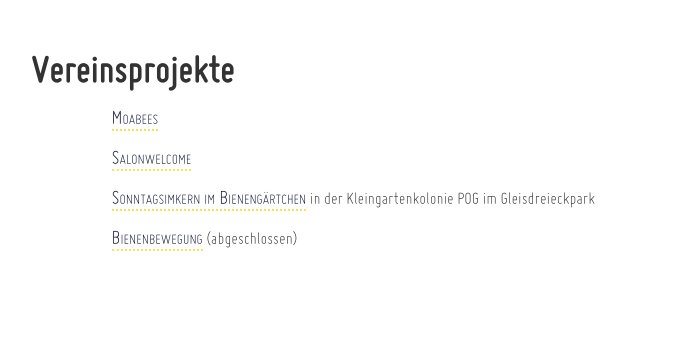
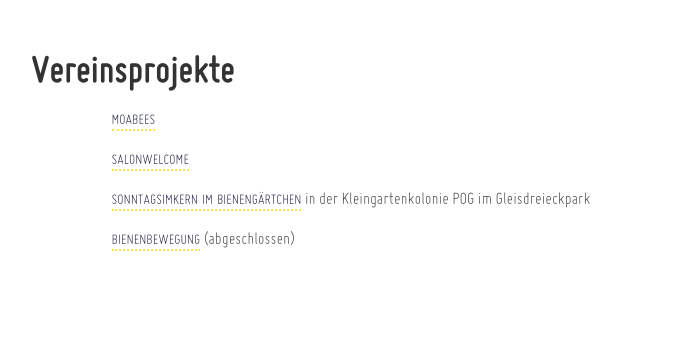
Before and after one commit to dieda/kwsb, a Jekyll site: the page built from index.html, in a window 1280 px wide. Shown: the part 764-1101 px from the top of the page, without its empty margins (251-937 px from the left). Built offline with Jekyll 4.4.1, drawn with Linux system fonts in a browser that asks for light colours.

```diff
--- a/index.html
+++ b/index.html
@@ -29,19 +29,19 @@ keywords: Kunst Werk Stadt Berlin e.V., Kunst im öffentlichen Raum, Bienen, Imk
 </h2>
 
 <p>
-  <a href="http://moabienen.berlin-bienenstadt.de">Moabees</a>
+  <a href="http://moabienen.berlin-bienenstadt.de">moabees</a>
 </p>
 
 <p>
-  <a href="http://salonwelcome.blogspot.com">Salonwelcome</a>
+  <a href="http://salonwelcome.blogspot.com">salonwelcome</a>
 </p>
 
 <p>
-  <a href="http://schoeneberg.berlin-bienenstadt.de">Sonntagsimkern im Bienengärtchen</a> in der Kleingartenkolonie POG im Gleisdreieckpark
+  <a href="http://schoeneberg.berlin-bienenstadt.de">sonntagsimkern im bienengärtchen</a> in der Kleingartenkolonie POG im Gleisdreieckpark
 </p>
 
 <p>
-  <a href="http://bienenbewegung.de">Bienenbewegung</a> (abgeschlossen)
+  <a href="http://bienenbewegung.de">bienenbewegung</a> (abgeschlossen)
 </p>
 
 
```
